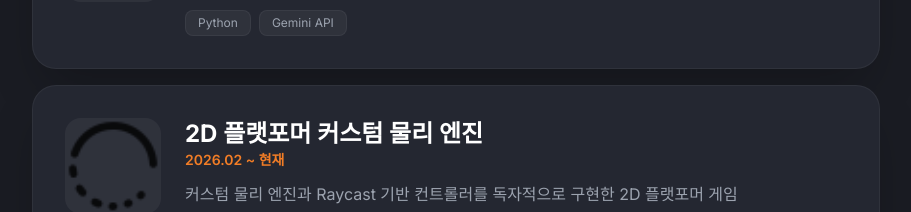
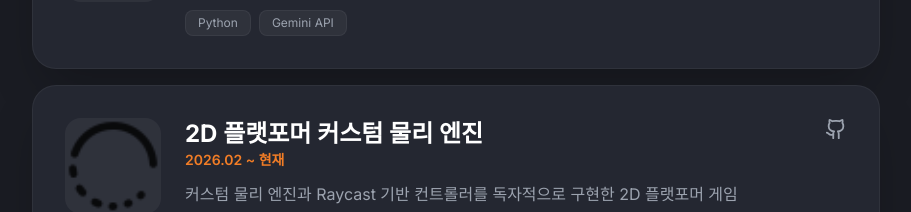
Before and after one commit to potato1028/portfolio, a React (Vite) app: page / in a window 1280 px wide. Shown: the part 1732-1944 px from the top of the page, without its empty margins (184-1095 px from the left). Built offline with nearby package versions, Linux system fonts and the light colour scheme.

Commit message:
링크 추가

```diff
--- a/src/constants.ts
+++ b/src/constants.ts
@@ -120,7 +120,9 @@ export const PROJECTS: Project[] = [
     team: "1인 개인 프로젝트",
     tech: ["Unity", "C#"],
     role: "Raycast 기반 독자적 충돌 처리 및 이동 시스템 구현, Waypoints 기반 플랫폼 이동 로직 개발",
-    links: {},
+    links: {
+      github : "https://github.com/potato1028/GGame"
+    },
     achievements: [
       "Unity 내장 물리 엔진(Rigidbody2D)에 의존하지 않는 Raycast 기반 독자적 충돌/이동 시스템 구현",
       "경사면 오르내리기 및 벽면 충돌 제어 로직 작성",
```
